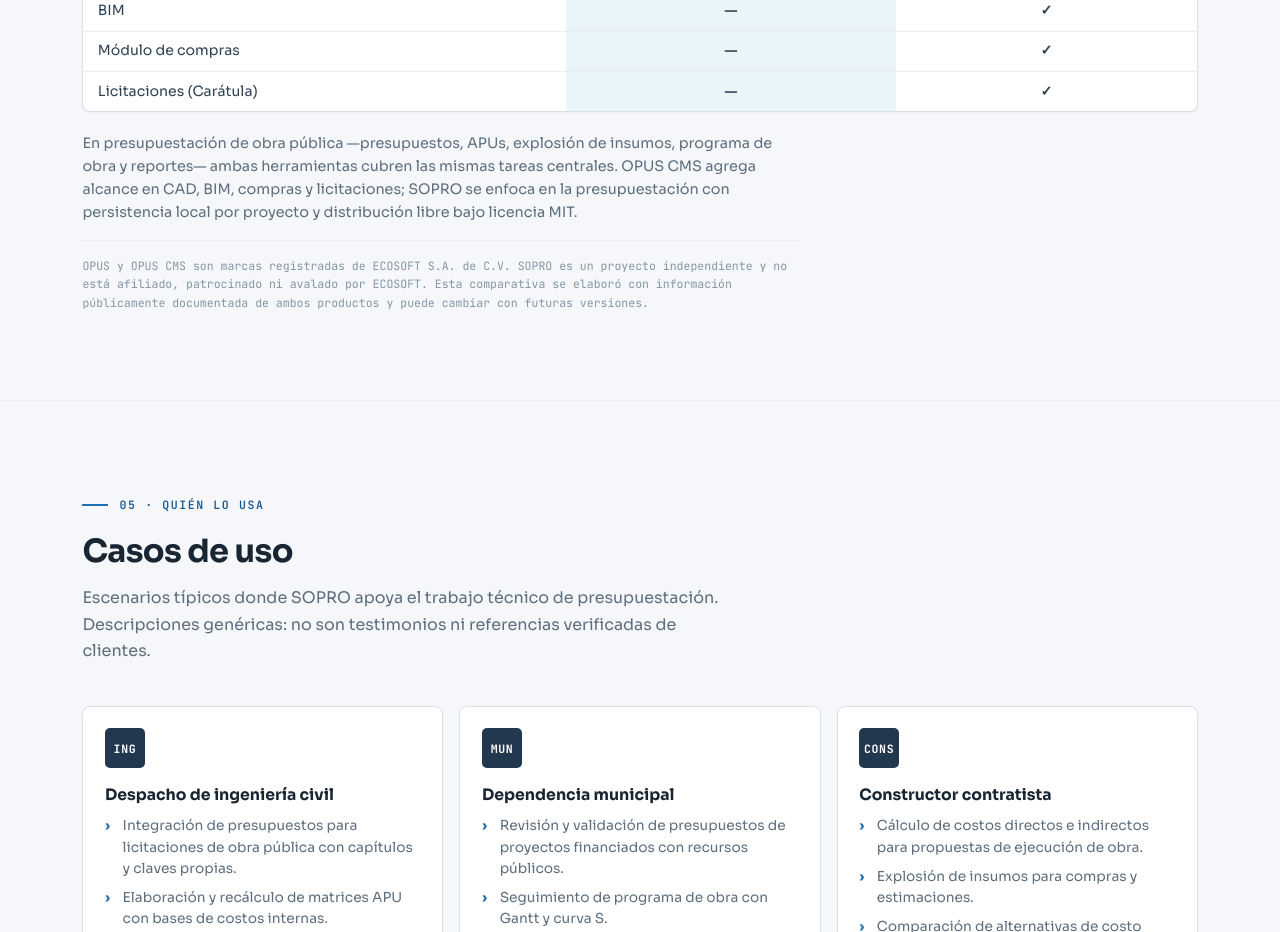
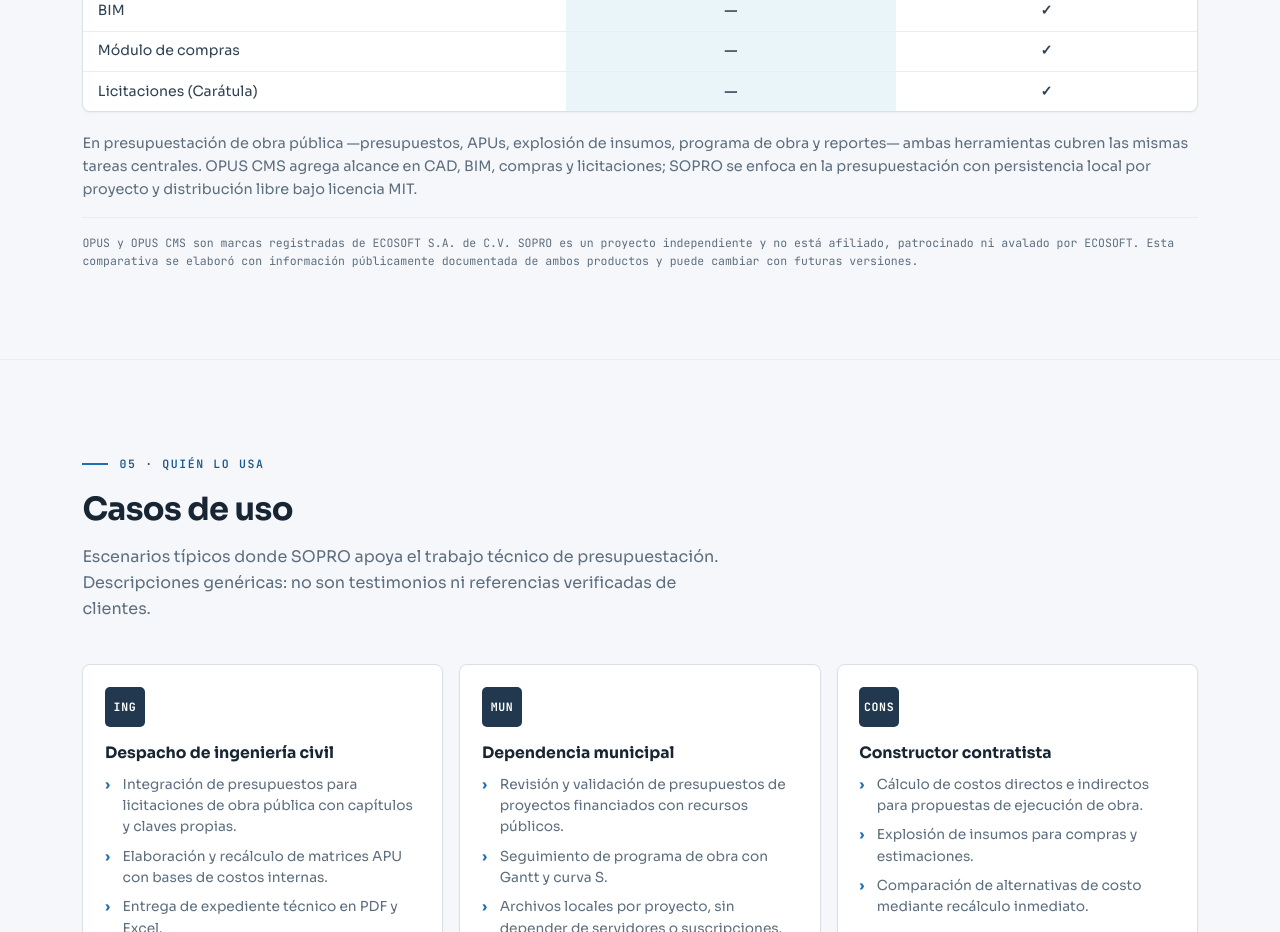
Before and after one commit to iCarlost/SOPRO-WEB, a plain HTML site: page index.html in a window 1280 px wide. Shown: the part 3800-4732 px from the top of the page. Drawn offline with Linux system fonts and the light colour scheme; no server answers.

Commit message:
Alinear resumen y nota legal de la comparativa al ancho de la tabla
Elimina el límite de 720 px y mejora el contraste de la nota legal.

```diff
--- a/index.html
+++ b/index.html
@@ -463,11 +463,11 @@
     .comp-table th.col-sopro { color: var(--accent-ink) }
     .mark-yes { color: var(--ok); font-weight: 700 }
     .mark-no { color: var(--muted) }
-    .comp-summary { color: var(--muted); font-size: .9rem; margin-top: 1.2rem; line-height: 1.6; max-width: 720px }
+    .comp-summary { color: var(--muted); font-size: .9rem; margin-top: 1.2rem; line-height: 1.6; max-width: none }
     .legal-note {
-      font-family: var(--mono); font-size: .72rem; color: var(--muted-2); line-height: 1.6;
+      font-family: var(--mono); font-size: .72rem; color: var(--muted); line-height: 1.6;
       margin-top: 1rem; padding-top: 1rem; border-top: 1px solid var(--line-soft);
-      max-width: 720px;
+      max-width: none;
     }
     .scroll-hint {
       display: none; font-family: var(--mono); font-size: .72rem;
```
